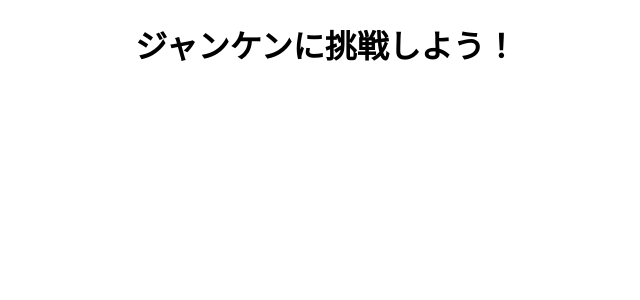
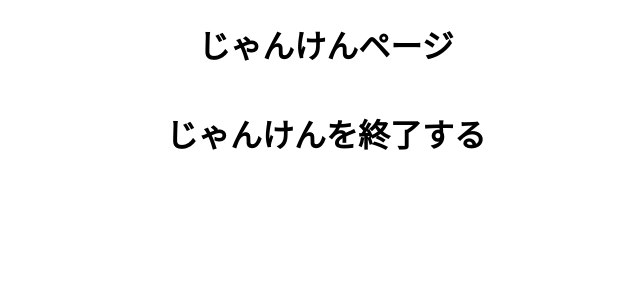
Before and after one commit to yuyunaginagi/practice_app, a React (Create React App) app: page /rsp in a window 1280 px wide. Shown: the top 300 px of the page, without its empty margins (314-954 px from the left). Built offline with nearby package versions, Linux system fonts and the light colour scheme.

Commit message:
2ページの表示

```diff
--- a/package.json
+++ b/package.json
@@ -3,14 +3,18 @@
   "version": "0.1.0",
   "private": true,
   "dependencies": {
+    "@babel/plugin-syntax-flow": "^7.24.7",
+    "@babel/plugin-transform-react-jsx": "^7.24.7",
+    "@testing-library/dom": "^10.1.0",
     "@testing-library/jest-dom": "^5.17.0",
     "@testing-library/react": "^13.4.0",
     "@testing-library/user-event": "^13.5.0",
     "@types/react-router-dom": "^5.3.3",
     "react": "^18.3.1",
     "react-dom": "^18.3.1",
-    "react-router-dom": "^6.23.1",
+    "react-router-dom": "5",
     "react-scripts": "5.0.1",
+    "typescript": "^5.4.5",
     "web-vitals": "^2.1.4"
   },
   "scripts": {
--- a/src/index.js
+++ b/src/index.js
@@ -1,18 +1,14 @@
-import React from 'react';
-import ReactDOM from 'react-dom/client';
-import './index.css';
-import App from './App';
-import Home from "./pages/home";
-import reportWebVitals from './reportWebVitals';
+import React from "react";
+import ReactDOM from "react-dom";
+import "./index.css";
+import Routing from "./routing";
+import reportWebVitals from "./reportWebVitals";
 
-const root = ReactDOM.createRoot(document.getElementById('root'));
-root.render(
+ReactDOM.render(
   <React.StrictMode>
-    <Home />
-  </React.StrictMode>
+    <Routing />
+  </React.StrictMode>,
+  document.getElementById("root")
 );
 
-// If you want to start measuring performance in your app, pass a function
-// to log results (for example: reportWebVitals(console.log))
-// or send to an analytics endpoint. Learn more: https://bit.ly/CRA-vitals
 reportWebVitals();
--- a/src/routing.jsx
+++ b/src/routing.jsx
@@ -1,12 +1,14 @@
 import React from "react";
 import { BrowserRouter, Route } from "react-router-dom";
+import Home from "./pages/home";
+import Rsp from "./pages/rsp";
 
-export default class Routing extends React.component {
+export default class Routing extends React.Component {
   render() {
     return (
       <BrowserRouter>
-        <Route path="/" component={} />
-        <Route path="/rsp" component={} />
+        <Route exact path="/" component={Home} />
+        <Route path="/rsp" component={Rsp} />
       </BrowserRouter>
     );
   }
```
Also changed, not shown: 2 other files (tests, documents, lock files or other folders).
